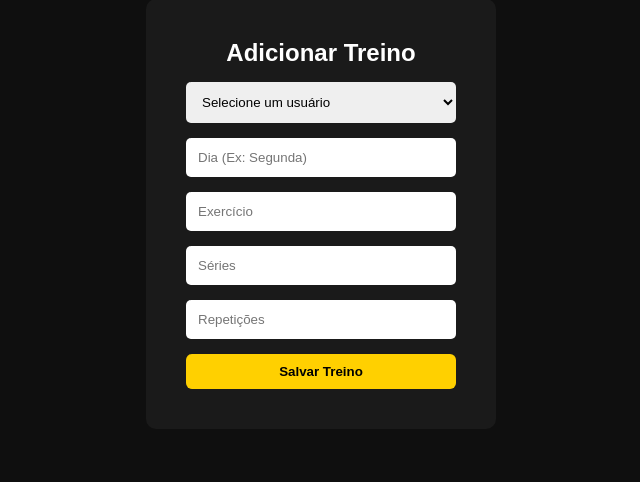
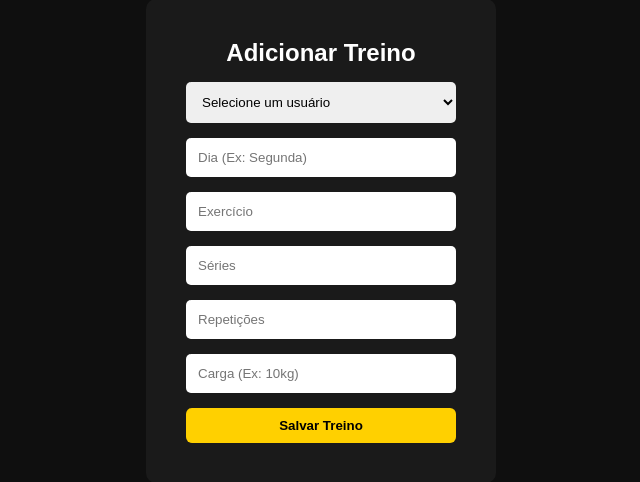
Before and after one commit to Mxtheus-Dev/projeto-academia, a PHP site: page /add_treino.php in a window 1280 px wide. Shown: the part 156-638 px from the top of the page, without its empty margins (319-959 px from the left). Run offline with PHP 8.4, Linux system fonts and the light colour scheme; the visitor is signed in with stand-in values (Sample User, id 1); data comes from the database, SQL or seed files in the repository; both versions use the stored data as it was after the commit.

Commit message:
Adicionado carga

```diff
--- a/add_treino.php
+++ b/add_treino.php
@@ -42,6 +42,7 @@ if ($_SERVER['REQUEST_METHOD'] === "POST") {
     $exercicio  = $_POST['exercicio'] ?? '';
     $series     = $_POST['series'] ?? '';
     $repeticoes = $_POST['repeticoes'] ?? '';
+    $carga = $_POST['carga'];
 
     // Validação simples (evita dados vazios)
     if ($usuario && $dia && $exercicio && $series && $repeticoes) {
@@ -49,8 +50,8 @@ if ($_SERVER['REQUEST_METHOD'] === "POST") {
         // Prepara o SQL para evitar SQL Injection
         $sql = $db->prepare("
             INSERT INTO treinos
-            (usuario_id, dia, exercicio, series, repeticoes)
-            VALUES (?, ?, ?, ?, ?)
+            (usuario_id, dia, exercicio, series, repeticoes, carga)
+            VALUES (?, ?, ?, ?, ?, ?)
         ");
 
         // Executa o insert com os dados
@@ -59,7 +60,8 @@ if ($_SERVER['REQUEST_METHOD'] === "POST") {
             $dia,
             $exercicio,
             $series,
-            $repeticoes
+            $repeticoes,
+            $carga
         ]);
     }
 }
@@ -115,6 +117,7 @@ if ($_SERVER['REQUEST_METHOD'] === "POST") {
     <input name="exercicio" placeholder="Exercício" required>
     <input name="series" placeholder="Séries" required>
     <input name="repeticoes" placeholder="Repetições" required>
+    <input name="carga" placeholder="Carga (Ex: 10kg)" required>
 
     <!-- Botão -->
     <button type="submit">Salvar Treino</button>
--- a/admin_dashboard.php
+++ b/admin_dashboard.php
@@ -140,6 +140,7 @@ $treinos = $sql->fetchAll();
 <th>Exercício</th>
 <th>Séries</th>
 <th>Repetições</th>
+<th>Carga</th>
 <th>Status</th>
 <th>Ações</th>
 </tr>
@@ -152,6 +153,7 @@ $treinos = $sql->fetchAll();
 <td><?= htmlspecialchars($t['exercicio']) ?></td>
 <td><?= htmlspecialchars($t['series']) ?></td>
 <td><?= htmlspecialchars($t['repeticoes']) ?></td>
+<td><?= htmlspecialchars($t['carga']) ?></td>
 
 <!-- STATUS -->
 <td>
--- a/database.php
+++ b/database.php
@@ -1,27 +1,23 @@
 <?php
-
-/* ============================
-   CONEXÃO COM BANCO (SQLITE)
-============================ */
 
 try {
 
-    // Cria conexão com SQLite
+    /* ============================
+       CONEXÃO SQLITE
+    ============================ */
     $db = new PDO("sqlite:academia.db");
 
-    // Ativa erros como exceção (melhor debug)
+    // Ativa erro como exceção
     $db->setAttribute(PDO::ATTR_ERRMODE, PDO::ERRMODE_EXCEPTION);
 
 
     /* ============================
-       CRIAÇÃO DAS TABELAS
+       TABELA USUÁRIOS
     ============================ */
-
-    // Tabela de usuários
     $db->exec("
         CREATE TABLE IF NOT EXISTS usuarios (
             id INTEGER PRIMARY KEY AUTOINCREMENT,
-            nome TEXT,
+            nome TEXT NOT NULL,
             email TEXT UNIQUE,
             senha TEXT,
             telefone TEXT,
@@ -30,7 +26,10 @@ try {
         )
     ");
 
-    // Tabela de planos
+
+    /* ============================
+       TABELA PLANOS
+    ============================ */
     $db->exec("
         CREATE TABLE IF NOT EXISTS planos (
             id INTEGER PRIMARY KEY AUTOINCREMENT,
@@ -40,7 +39,10 @@ try {
         )
     ");
 
-    // Tabela de treinos
+
+    /* ====================
+       TABELA TREINOS
+    ===================== */
     $db->exec("
         CREATE TABLE IF NOT EXISTS treinos (
             id INTEGER PRIMARY KEY AUTOINCREMENT,
@@ -49,13 +51,17 @@ try {
             exercicio TEXT,
             series TEXT,
             repeticoes TEXT,
+            carga TEXT,
             status TEXT DEFAULT 'pendente',
 
             FOREIGN KEY (usuario_id) REFERENCES usuarios(id)
         )
     ");
 
-    // Tabela de admin
+
+    /* ============================
+       TABELA ADMIN
+    ============================ */
     $db->exec("
         CREATE TABLE IF NOT EXISTS admin (
             id INTEGER PRIMARY KEY AUTOINCREMENT,
@@ -68,7 +74,6 @@ try {
     /* ============================
        INSERIR PLANOS PADRÃO
     ============================ */
-
     $checkPlanos = $db->query("SELECT COUNT(*) as total FROM planos")->fetch();
 
     if ($checkPlanos['total'] == 0) {
@@ -85,12 +90,10 @@ try {
     /* ============================
        CRIAR ADMIN PADRÃO
     ============================ */
-
     $checkAdmin = $db->query("SELECT COUNT(*) as total FROM admin")->fetch();
 
     if ($checkAdmin['total'] == 0) {
 
-        // Gera hash seguro da senha
         $senhaHash = password_hash("1234", PASSWORD_DEFAULT);
 
         $sql = $db->prepare("
@@ -104,14 +107,7 @@ try {
 
 } catch (PDOException $e) {
 
-    /* ============================
-       TRATAMENTO DE ERRO
-    ============================ */
-
-    // Em produção, o ideal é não mostrar erro direto
     echo "Erro ao conectar com o banco.";
-
-    // Debug (usar só em desenvolvimento)
-    // echo $e->getMessage();
+    // echo $e->getMessage(); // usar só em desenvolvimento
 }
 ?>
--- a/treinos.php
+++ b/treinos.php
@@ -88,6 +88,7 @@ $treinos = $sql->fetchAll();
             <th>Exercício</th>
             <th>Séries</th>
             <th>Repetições</th>
+            <th>Carga</th>
             <th>Status</th>
         </tr>
 
@@ -98,6 +99,7 @@ $treinos = $sql->fetchAll();
                 <td><?= htmlspecialchars($treino['exercicio']) ?></td>
                 <td><?= htmlspecialchars($treino['series']) ?></td>
                 <td><?= htmlspecialchars($treino['repeticoes']) ?></td>
+                <td><?= htmlspecialchars($treino['carga']) ?></td>
 
                 <!-- STATUS -->
                 <td>
```
Also changed, not shown: academia.db.
